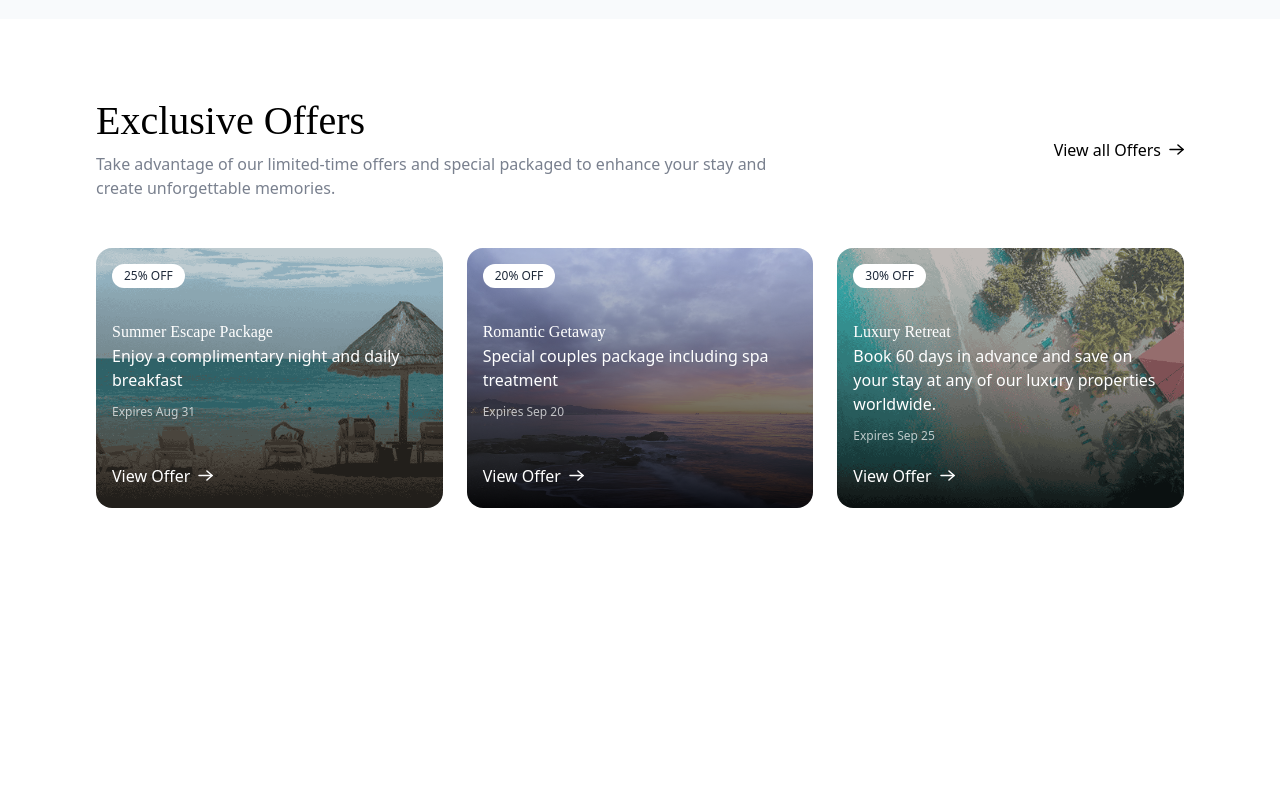
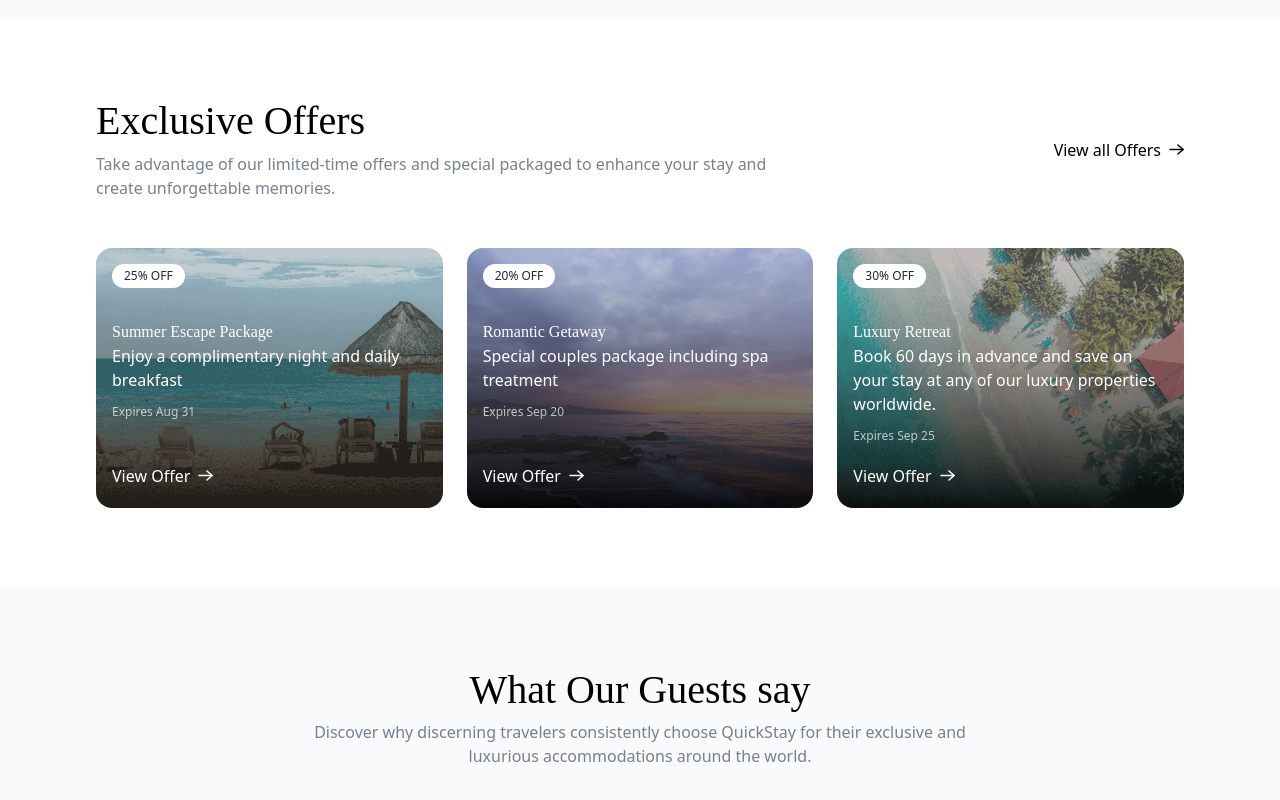
Before and after one commit to Al3k5a24/QuickStay, a React (Vite) app: page / in a window 1280 px wide. Shown: the part 1859-2659 px from the top of the page. Before the commit the page ends 2447 px from the top, so only its background shows below. Built offline with nearby package versions, Linux system fonts and the light colour scheme; no server answers; a web font is replaced by a local one.

Commit message:
Added Testimonials component

```diff
--- /dev/null
+++ b/src/components/Testimonials.jsx
@@ -0,0 +1,15 @@
+import React from 'react'
+import Title from './Title'
+
+const Testimonials = () => {
+  return (
+    <div className='flex flex-col items-center px-6 md:px-16 lg:px-24
+    bg-slate-50 pt-20 pb-30'>
+      <Title title='What Our Guests say'
+      subTitle='Discover why discerning travelers consistently choose QuickStay for
+      their exclusive and luxurious accommodations around the world.'/>
+    </div>
+  )
+}
+
+export default Testimonials
--- a/src/pages/Home.jsx
+++ b/src/pages/Home.jsx
@@ -2,6 +2,7 @@ import React from 'react'
 import Header from '../components/Header'
 import FeaturedDestinations from '../components/FeaturedDestinations'
 import ExclusiveOffers from '../components/ExclusiveOffers'
+import Testimonials from '../components/Testimonials'
 
 const Home = () => {
   return (
@@ -9,6 +10,7 @@ const Home = () => {
       <Header/>
       <FeaturedDestinations/>
       <ExclusiveOffers/>
+      <Testimonials/>
     </>
   )
 }
```
